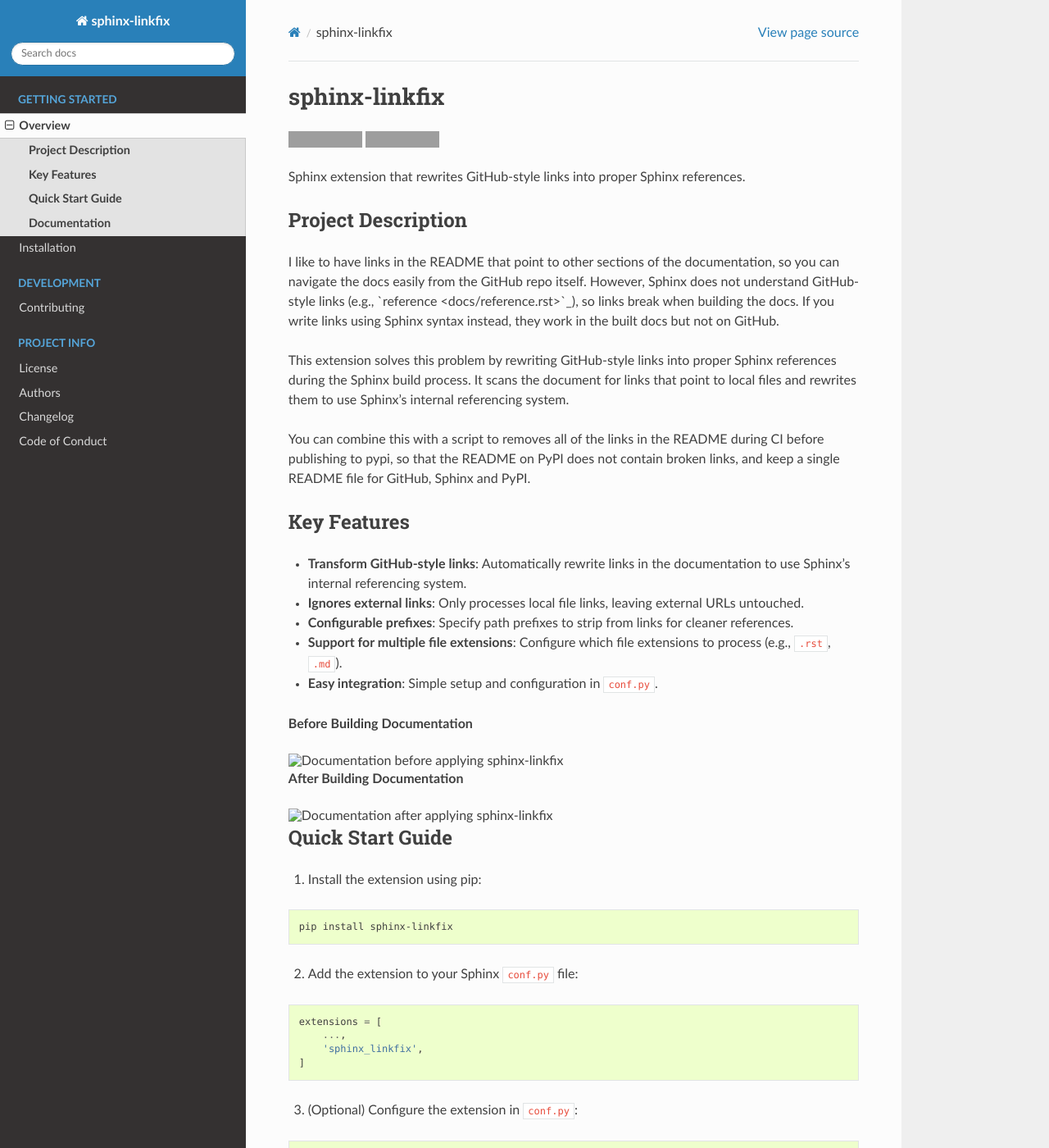
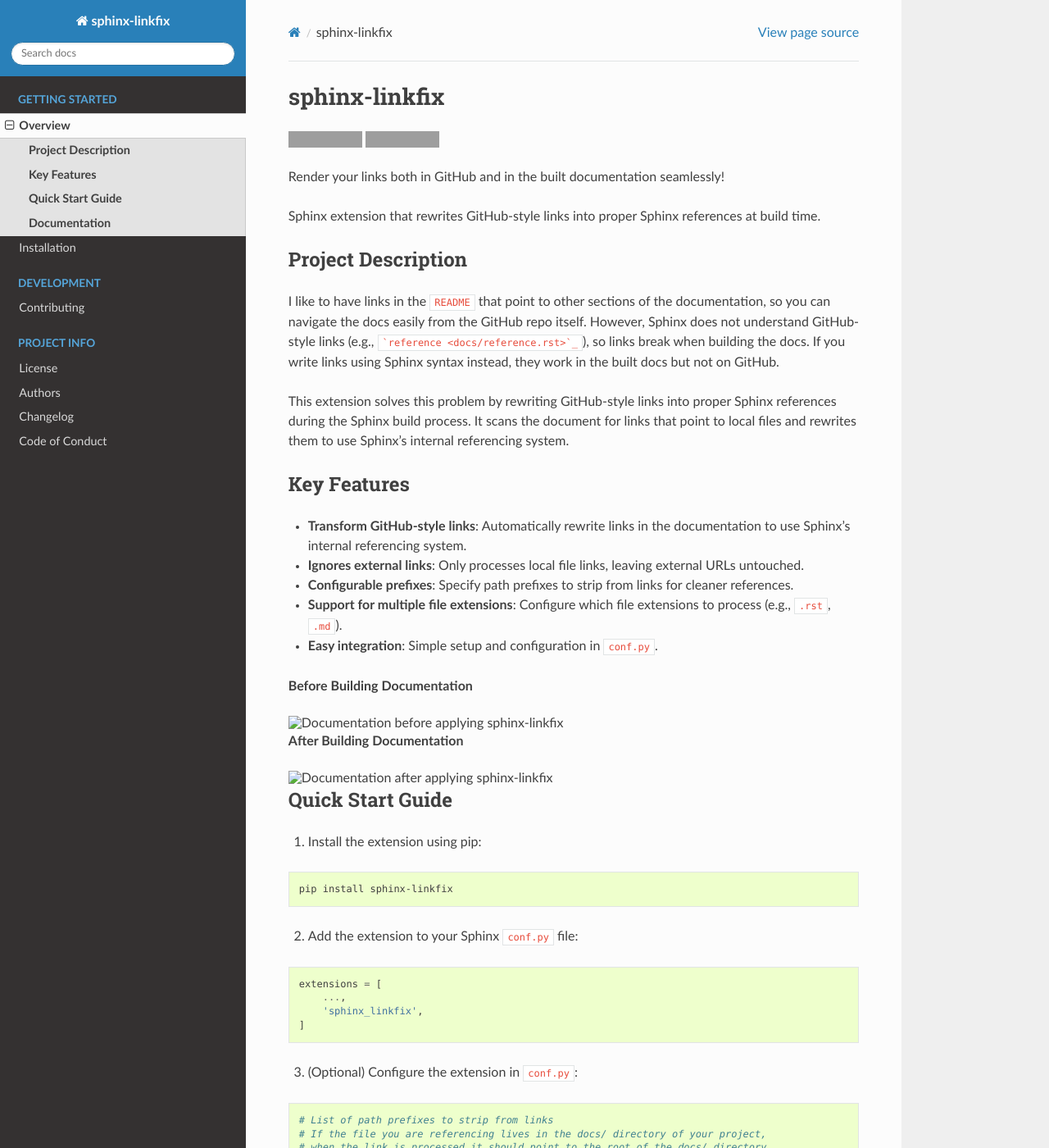
Before and after one commit to j-moralejo-pinas/sphinx-linkfix, a Sphinx documentation site: the page built from docs/README.rst, in a window 1280 px wide and 1400 px high. Shown: the whole window at 82% size. Built offline with Sphinx 7.4.7 and the Read the Docs theme 3.1.0, drawn with Linux system fonts in a browser that asks for light colours; formulas are drawn with MathJax 3; pages that are not in the unit, such as notebooks, are missing from menus; the version number could not be read and is left out; some of the changed text lies outside the part shown; grey boxes are pictures that could not be loaded.

Commit message:
Modified prefixed

````diff
--- a/README.rst
+++ b/README.rst
@@ -9,24 +9,22 @@
 .. image:: https://img.shields.io/badge/license-MIT-green.svg
     :alt: License
 
-Sphinx extension that rewrites GitHub-style links into proper Sphinx references.
+Render your links both in GitHub and in the built documentation seamlessly!
+
+Sphinx extension that rewrites GitHub-style links into proper Sphinx references at build time.
 
 **Project Description**
 -----------------------
 
-I like to have links in the README that point to other sections of the documentation,
+I like to have links in the ``README`` that point to other sections of the documentation,
 so you can navigate the docs easily from the GitHub repo itself. However, Sphinx does not
-understand GitHub-style links (e.g., \`reference <docs/reference.rst>\`_), so links break
+understand GitHub-style links (e.g., ```reference <docs/reference.rst>`_``), so links break
 when building the docs. If you write links using Sphinx syntax instead, they work in the built docs but
 not on GitHub.
 
 This extension solves this problem by rewriting GitHub-style links into proper Sphinx references
 during the Sphinx build process. It scans the document for links that point to local files
 and rewrites them to use Sphinx's internal referencing system.
-
-You can combine this with a script to removes all of the links in the README during CI before publishing
-to pypi, so that the README on PyPI does not contain broken links, and keep a single README file for GitHub, Sphinx and PyPI.
-
 
 **Key Features**
 ----------------
@@ -73,14 +71,18 @@
 .. code-block:: python
 
     # List of path prefixes to strip from links
-    sphinx_linkfix_strip_prefixes = ('docs/', 'source/')
+    # If the file you are referencing lives in the docs/ directory of your project,
+    # when the link is processed it should point to the root of the docs/ directory,
+    # thus, we strip the 'docs/' prefix from the link.
+    # E.g., `Reference <docs/REFERENCE.rst>`_ becomes href="REFERENCE.html"
+    docs_relative_path = 'docs/'
 
     # List of file extensions to process
     sphinx_linkfix_file_extensions = ('.rst', '.md')
 
-4. Write links in your documentation using GitHub-style syntax, e.g., \`Reference <REFERENCE.rst>\`_. (You can use the repository README.rst as an examples)
+4. Write links in your documentation using GitHub-style syntax, e.g., ```Reference <REFERENCE.rst>`_``. (You can use the repository ``README.rst`` as an example)
 
-5. Create files in your sphinx directory with the same names that you used in the links, that include the original file. E.g., docs/REFERENCE.rst with
+5. If the referenced files live in the root directory of the project, make sure to include a file with the same name in the docs folder, referencing the original file. E.g., ``docs/REFERENCE.rst`` with:
 
 .. code-block:: rst
 
--- a/docs/installation.rst
+++ b/docs/installation.rst
@@ -44,8 +44,8 @@
 
 .. code-block:: python
 
-    # List of path prefixes to strip from links
-    sphinx_linkfix_strip_prefixes = ('docs/', 'source/')
+    # Path prefix to strip from links (default: "docs/")
+    docs_relative_path = 'docs/'
 
     # List of file extensions to process
     sphinx_linkfix_file_extensions = ('.rst', '.md')
````
Also changed, not shown: 4 other files.
